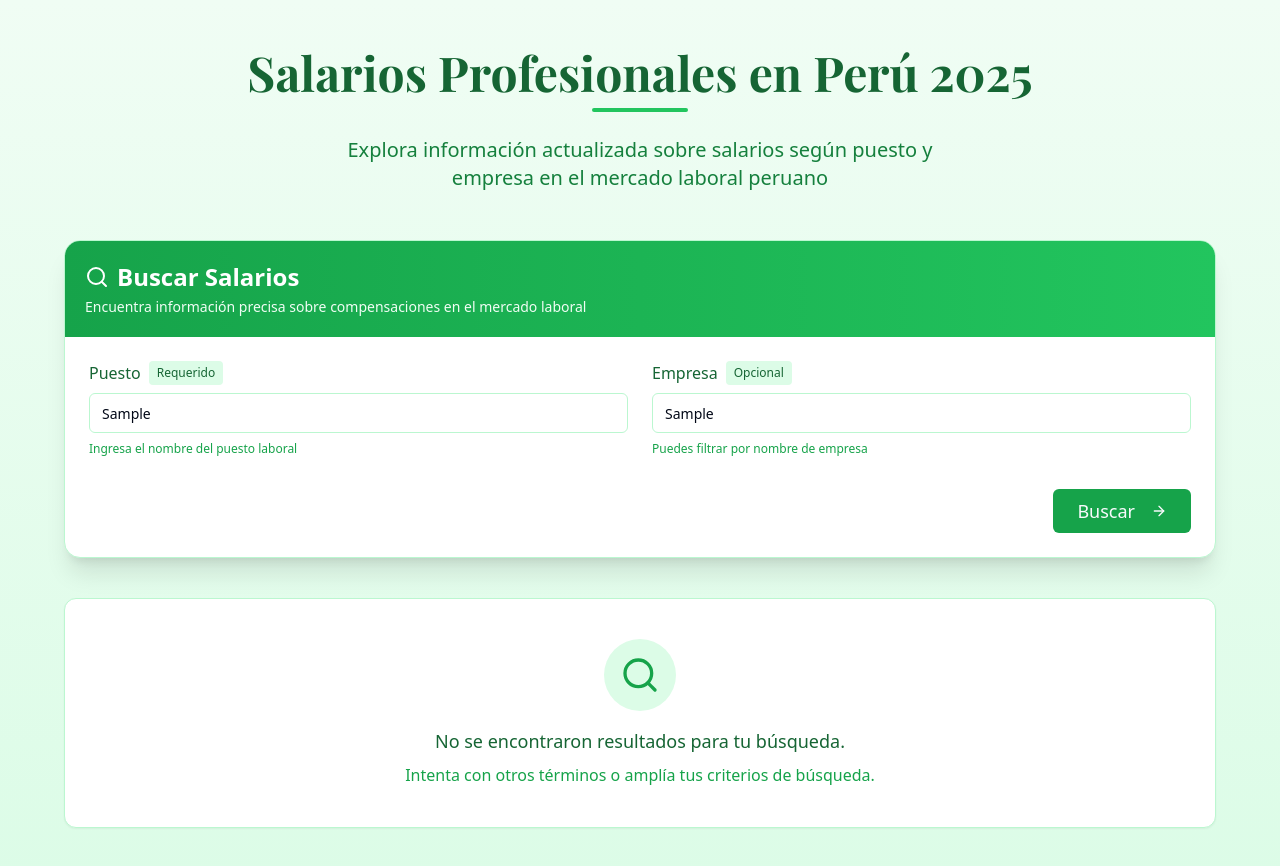
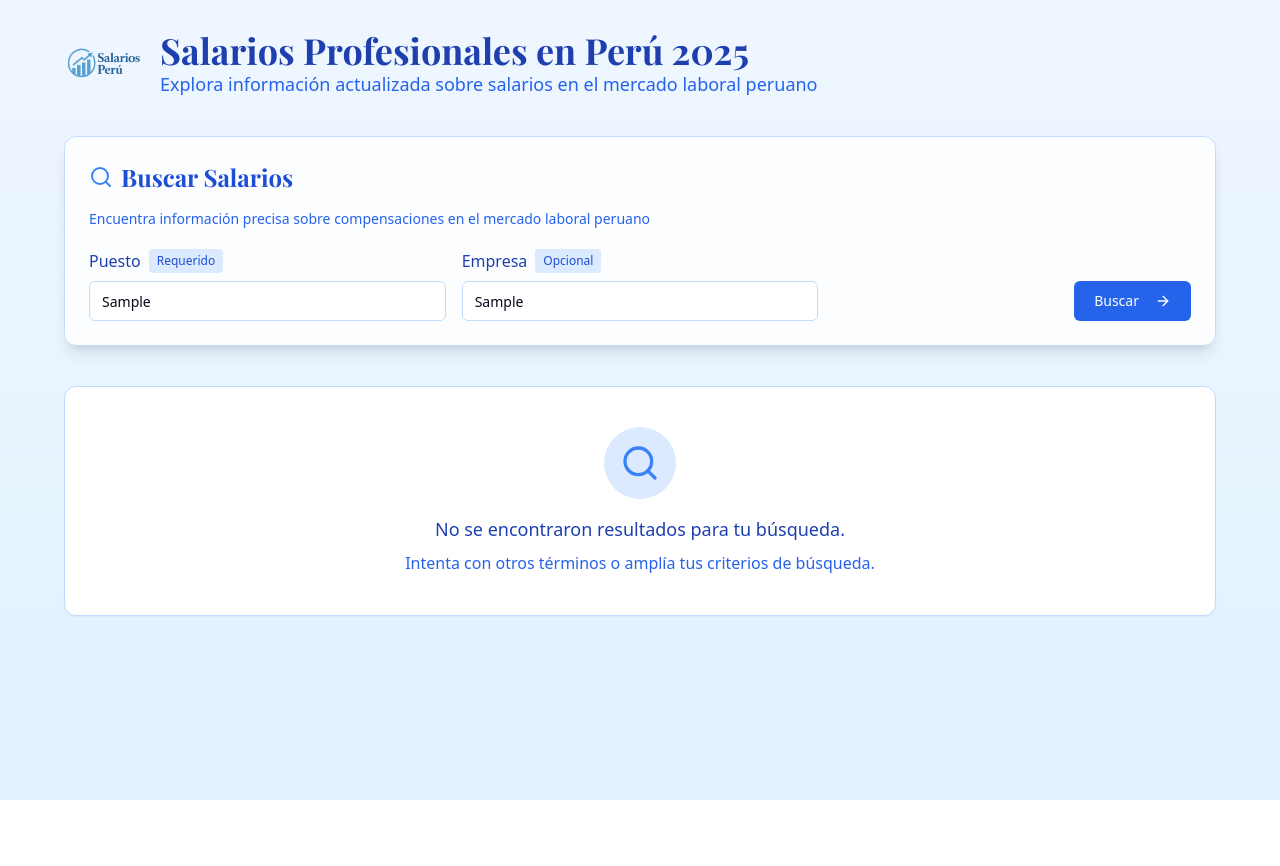
Before and after one commit to Freddyx14/salarios-peru, a React (Vite) app: page / in a window 1280 px wide. Both pictures are taken after typing "Sample", "Sample" into the empty fields and a click on the button "Buscar". Shown: the top 866 px of the page. After the commit the page ends 800 px from the top, so only its background shows below. Built offline with nearby package versions, Linux system fonts and the light colour scheme.

Commit message:
Refactor UI with light blue tones
- Updated the UI to use light blue tones for a professional look.
- Integrated the search bar into the main page layout.
- Added space for a logo in the top left corner.

```diff
--- a/src/components/SalaryResults.tsx
+++ b/src/components/SalaryResults.tsx
@@ -26,56 +26,56 @@ const SalaryResults: React.FC<SalaryResultsProps> = ({ results, searchPerformed
 
   if (results.length === 0) {
     return (
-      <Card className="w-full mt-4 bg-white border-green-200 overflow-hidden rounded-xl">
+      <Card className="w-full mt-4 bg-white border-blue-200 overflow-hidden rounded-xl">
         <CardContent className="p-10 flex flex-col items-center justify-center">
-          <div className="bg-green-100 p-4 rounded-full mb-4">
-            <Search className="h-10 w-10 text-green-600" />
+          <div className="bg-blue-100 p-4 rounded-full mb-4">
+            <Search className="h-10 w-10 text-blue-500" />
           </div>
-          <p className="text-center text-green-800 text-lg">No se encontraron resultados para tu búsqueda.</p>
-          <p className="text-center text-green-600 mt-2">Intenta con otros términos o amplía tus criterios de búsqueda.</p>
+          <p className="text-center text-blue-800 text-lg">No se encontraron resultados para tu búsqueda.</p>
+          <p className="text-center text-blue-600 mt-2">Intenta con otros términos o amplía tus criterios de búsqueda.</p>
         </CardContent>
       </Card>
     );
   }
 
   return (
-    <div className="w-full">
+    <div className="w-full animate-in fade-in duration-500">
       <div className="flex items-center justify-between mb-6">
-        <h2 className="text-2xl font-bold text-green-800 flex items-center">
-          <Badge className="mr-3 bg-green-600 text-white text-sm py-1 px-3 hover:bg-green-700">
+        <h2 className="text-2xl font-bold text-blue-800 flex items-center font-serif">
+          <Badge className="mr-3 bg-blue-600 text-white text-sm py-1 px-3 hover:bg-blue-700">
             {results.length}
           </Badge>
           {results.length === 1 ? 'Puesto encontrado' : 'Puestos encontrados'}
         </h2>
       </div>
 
-      <Card className="w-full overflow-hidden bg-white border-green-200 rounded-xl shadow-lg">
+      <Card className="w-full overflow-hidden bg-white border-blue-200 rounded-xl shadow-lg">
         <div className="overflow-x-auto">
           <Table>
-            <TableCaption className="text-green-600">
+            <TableCaption className="text-blue-600">
               Información de salarios actualizada al 2025
             </TableCaption>
-            <TableHeader className="bg-green-50">
-              <TableRow className="border-b border-green-200">
-                <TableHead className="font-bold text-green-800">Empresa</TableHead>
-                <TableHead className="font-bold text-green-800">Puesto</TableHead>
-                <TableHead className="font-bold text-green-800">Salario mensual</TableHead>
-                <TableHead className="font-bold text-green-800">Universidad (Bachiller)</TableHead>
-                <TableHead className="font-bold text-green-800">Universidad (Master)</TableHead>
+            <TableHeader className="bg-blue-50">
+              <TableRow className="border-b border-blue-200">
+                <TableHead className="font-bold text-blue-800">Empresa</TableHead>
+                <TableHead className="font-bold text-blue-800">Puesto</TableHead>
+                <TableHead className="font-bold text-blue-800">Salario mensual</TableHead>
+                <TableHead className="font-bold text-blue-800">Universidad (Bachiller)</TableHead>
+                <TableHead className="font-bold text-blue-800">Universidad (Master)</TableHead>
               </TableRow>
             </TableHeader>
             <TableBody>
               {results.map((item) => (
-                <TableRow key={item.id} className="hover:bg-green-50 border-b border-green-100">
-                  <TableCell className="font-medium text-green-800">{item.company}</TableCell>
-                  <TableCell className="text-green-700">{item.position}</TableCell>
+                <TableRow key={item.id} className="hover:bg-blue-50 border-b border-blue-100">
+                  <TableCell className="font-medium text-blue-800">{item.company}</TableCell>
+                  <TableCell className="text-blue-700">{item.position}</TableCell>
                   <TableCell>
-                    <Badge className="bg-green-100 text-green-800 hover:bg-green-200 hover:text-green-900">
+                    <Badge className="bg-blue-100 text-blue-800 hover:bg-blue-200 hover:text-blue-900">
                       {item.salary}
                     </Badge>
                   </TableCell>
-                  <TableCell className="text-green-700">{item.bachelorsUniversity || '-'}</TableCell>
-                  <TableCell className="text-green-700">{item.mastersUniversity || '-'}</TableCell>
+                  <TableCell className="text-blue-700">{item.bachelorsUniversity || '-'}</TableCell>
+                  <TableCell className="text-blue-700">{item.mastersUniversity || '-'}</TableCell>
                 </TableRow>
               ))}
             </TableBody>
--- a/src/components/SalarySearch.tsx
+++ b/src/components/SalarySearch.tsx
@@ -3,7 +3,6 @@ import React, { useState } from 'react';
 import { Button } from "@/components/ui/button";
 import { Input } from "@/components/ui/input";
 import { Search, ArrowRight } from "lucide-react";
-import { Card, CardContent } from "@/components/ui/card";
 
 interface SalarySearchProps {
   onSearch: (position: string, company: string) => void;
@@ -19,24 +18,20 @@ const SalarySearch: React.FC<SalarySearchProps> = ({ onSearch }) => {
   };
 
   return (
-    <Card className="bg-white shadow-xl border-green-200 mb-10 overflow-hidden transform hover:shadow-2xl transition-all duration-300 rounded-2xl">
-      <div className="bg-gradient-to-r from-green-600 to-green-500 p-5">
-        <h2 className="text-white text-2xl font-bold flex items-center">
-          <Search className="mr-2 h-6 w-6" strokeWidth={2} />
+    <div>
+      <h2 className="text-2xl font-serif font-bold text-blue-700 mb-4 flex items-center">
+        <Search className="mr-2 h-6 w-6 text-blue-500" strokeWidth={2} />
         Buscar Salarios
       </h2>
-        <p className="text-green-50 text-sm mt-1">
-          Encuentra información precisa sobre compensaciones en el mercado laboral
+      <p className="text-blue-600 text-sm mb-5">
+        Encuentra información precisa sobre compensaciones en el mercado laboral peruano
       </p>
-      </div>
 
-      <CardContent className="p-6">
-        <form onSubmit={handleSubmit}>
-          <div className="grid md:grid-cols-2 gap-6">
+      <form onSubmit={handleSubmit} className="space-y-6 md:space-y-0 md:grid md:grid-cols-3 md:gap-4 items-end">
         <div className="space-y-2">
-              <label htmlFor="position" className="text-green-800 font-medium flex items-center">
+          <label htmlFor="position" className="text-blue-800 font-medium flex items-center">
             Puesto
-                <span className="bg-green-100 text-green-800 text-xs px-2 py-1 rounded ml-2">
+            <span className="bg-blue-100 text-blue-700 text-xs px-2 py-1 rounded ml-2">
               Requerido
             </span>
           </label>
@@ -45,14 +40,13 @@ const SalarySearch: React.FC<SalarySearchProps> = ({ onSearch }) => {
             placeholder="Ej: Gerente, Analista, Desarrollador"
             value={position}
             onChange={(e) => setPosition(e.target.value)}
-                className="border-green-200 focus-visible:ring-green-500"
+            className="border-blue-200 focus-visible:ring-blue-500"
           />
-              <p className="text-xs text-green-600">Ingresa el nombre del puesto laboral</p>
         </div>
         <div className="space-y-2">
-              <label htmlFor="company" className="text-green-800 font-medium flex items-center">
+          <label htmlFor="company" className="text-blue-800 font-medium flex items-center">
             Empresa
-                <span className="bg-green-100 text-green-800 text-xs px-2 py-1 rounded ml-2">
+            <span className="bg-blue-100 text-blue-700 text-xs px-2 py-1 rounded ml-2">
               Opcional
             </span>
           </label>
@@ -61,23 +55,20 @@ const SalarySearch: React.FC<SalarySearchProps> = ({ onSearch }) => {
             placeholder="Ej: BCP, IBM, Google"
             value={company}
             onChange={(e) => setCompany(e.target.value)}
-                className="border-green-200 focus-visible:ring-green-500"
+            className="border-blue-200 focus-visible:ring-blue-500"
           />
-              <p className="text-xs text-green-600">Puedes filtrar por nombre de empresa</p>
         </div>
-          </div>
-          <div className="mt-8 flex justify-end">
+        <div className="flex justify-end">
           <Button
             type="submit"
-              className="bg-green-600 hover:bg-green-700 text-lg px-6 py-2 h-auto"
+            className="bg-blue-600 hover:bg-blue-700 text-white px-5 py-2 h-10"
           >
             Buscar
             <ArrowRight className="ml-2 h-5 w-5" />
           </Button>
         </div>
       </form>
-      </CardContent>
-    </Card>
+    </div>
   );
 };
 
--- a/src/pages/Index.tsx
+++ b/src/pages/Index.tsx
@@ -24,15 +24,23 @@ const Index = () => {
   };
 
   return (
-    <div className="min-h-screen bg-gradient-to-b from-green-50 to-green-100 py-12 px-4 sm:px-6">
+    <div className="min-h-screen bg-gradient-to-b from-blue-50 to-sky-100 py-6 px-4 sm:px-6">
       <div className="max-w-6xl mx-auto">
-        <div className="text-center mb-12">
-          <h1 className="text-5xl font-bold text-green-800 mb-3 font-serif">Salarios Profesionales en Perú 2025</h1>
-          <div className="w-24 h-1 bg-green-500 mx-auto mb-6 rounded-full"></div>
-          <p className="text-green-700 text-xl max-w-2xl mx-auto">Explora información actualizada sobre salarios según puesto y empresa en el mercado laboral peruano</p>
+        <div className="flex items-center mb-8">
+          <img
+            src="/lovable-uploads/594e2d90-4bd5-4959-92c8-3bf7651bd3da.png"
+            alt="Salarios Perú Logo"
+            className="h-16 md:h-20 mr-4"
+          />
+          <div>
+            <h1 className="text-4xl font-bold text-blue-800 font-serif">Salarios Profesionales en Perú 2025</h1>
+            <p className="text-blue-600 text-lg">Explora información actualizada sobre salarios en el mercado laboral peruano</p>
+          </div>
         </div>
 
-        <SalarySearch onSearch={handleSearch} />
+        <div className="bg-white bg-opacity-80 backdrop-blur-sm p-6 rounded-xl shadow-lg border border-blue-200 mb-10">
+          <SalarySearch onSearch={handleSearch} />
+        </div>
 
         <SalaryResults
           results={filteredResults}
```
Also changed, not shown: public/lovable-uploads/594e2d90-4bd5-4959-92c8-3bf7651bd3da.png (added). Lines whose indentation alone changed are shown as unchanged.
